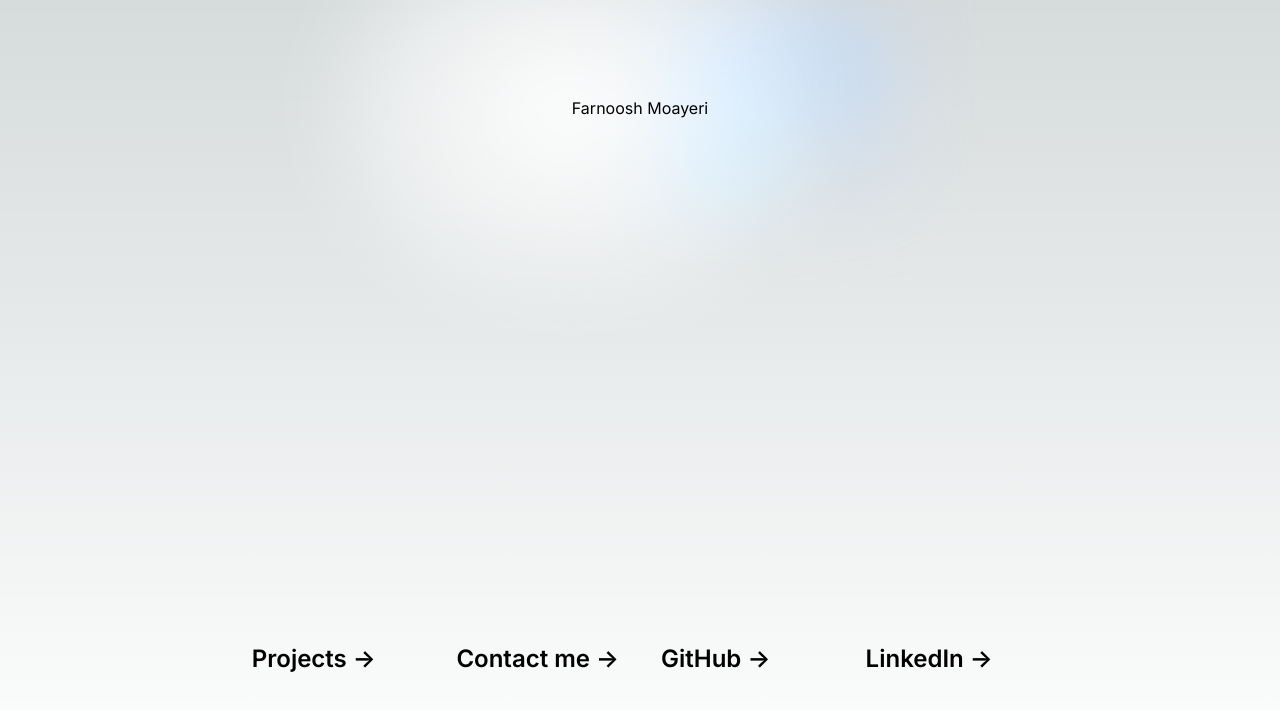
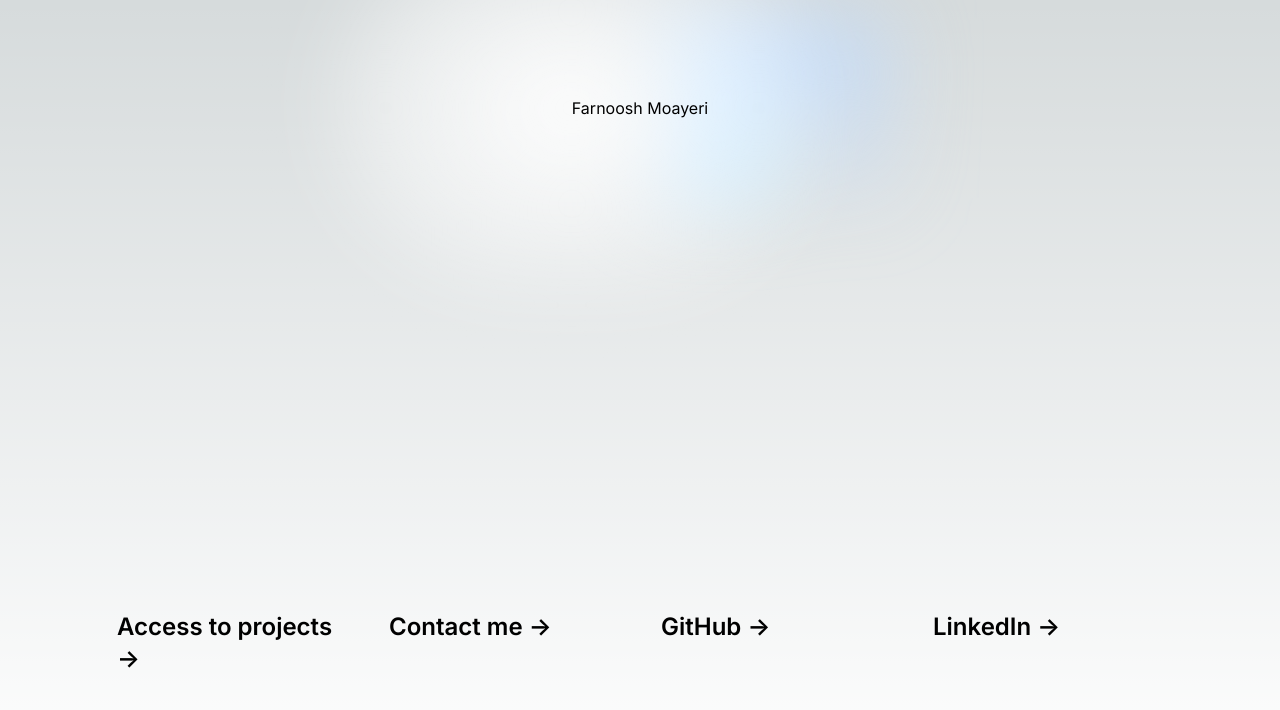
Before and after one commit to Farnooshmo/portfolio, a Next.js app: page / in a window 1280 px wide. Shown: the top 710 px of the page. Built offline with nearby package versions, Linux system fonts and the light colour scheme.

Commit message:
Update page.js

```diff
--- a/app/page.js
+++ b/app/page.js
@@ -49,7 +49,7 @@ export default function Home() {
           rel="noopener noreferrer"
         >
           <h2 className={`mb-3 text-2xl font-semibold`}>
-            Projects{" "}
+            Access to projects{" "}
             <span className="inline-block transition-transform group-hover:translate-x-1 motion-reduce:transform-none">
               -&gt;
             </span>
```
